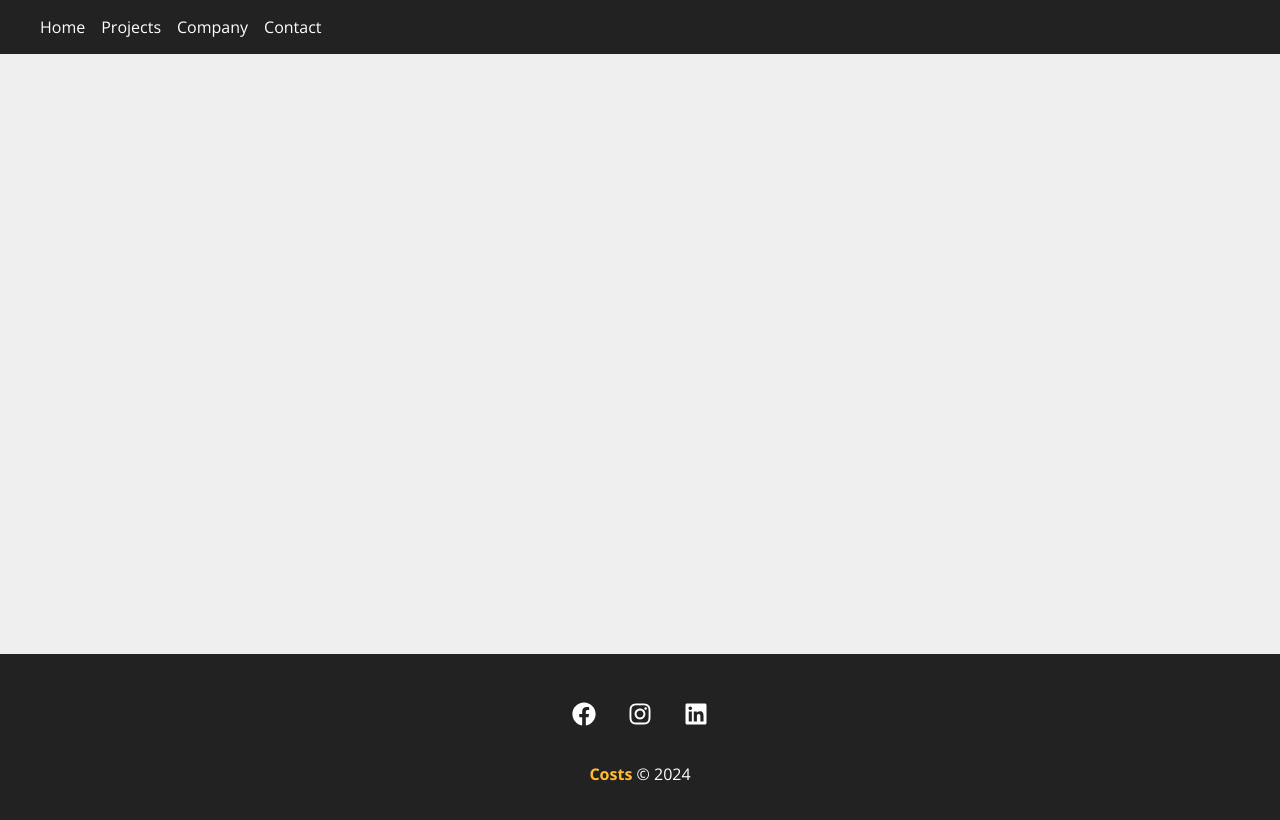
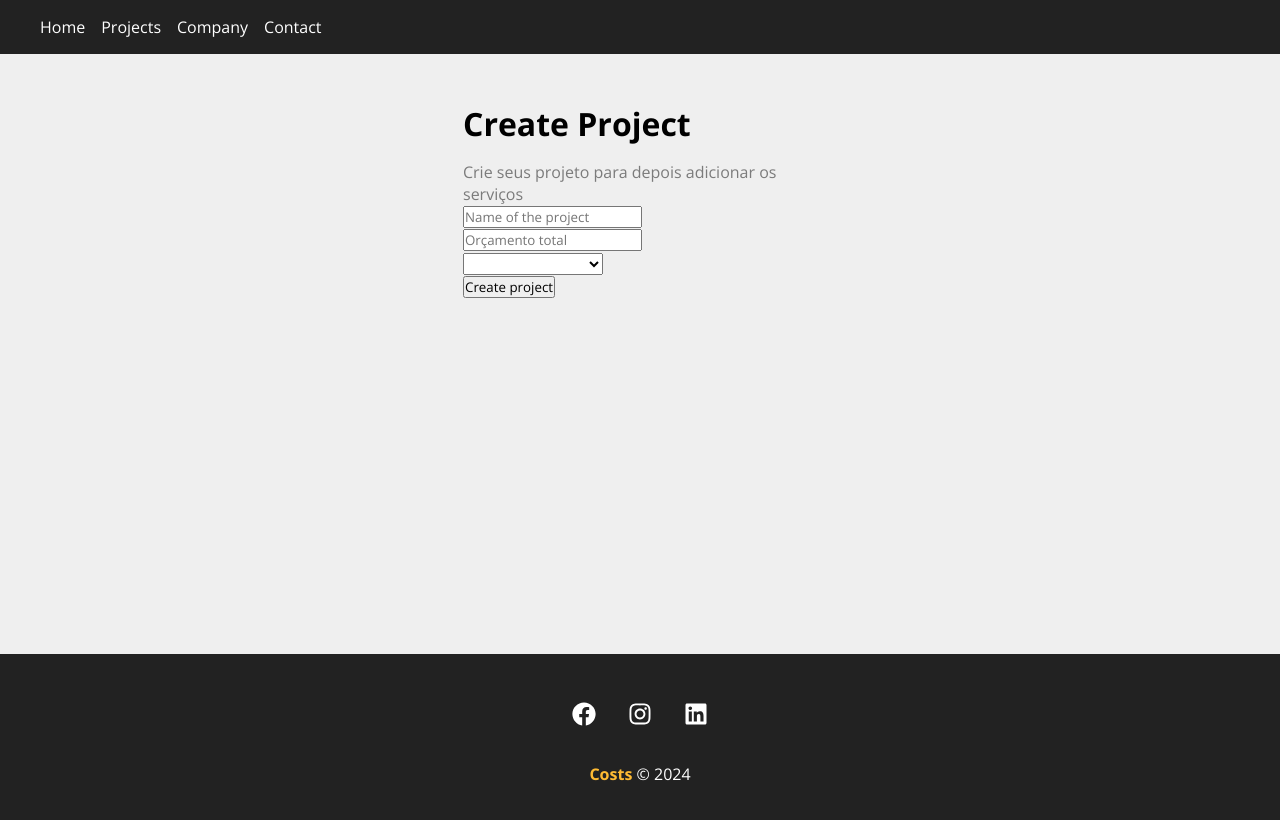
Before and after one commit to Rafaela-Wolf/costs, a React (Create React App) app: page /newproject in a window 1280 px wide. Shown: the top 820 px of the page. Built offline with nearby package versions, Linux system fonts and the light colour scheme.

Commit message:
criando newproject.js e css e projectform.js

```diff
--- a/src/App.js
+++ b/src/App.js
@@ -3,6 +3,7 @@ import Home from './components/pages/Home';
 import Projects from './components/pages/Projects';
 import Company from './components/pages/Company';
 import Contact from './components/pages/Contact';
+import NewProject from './components/pages/NewProject';
 
 import Container from './components/layouts/Container';
 import Navbar from './components/layouts/Navbar';
@@ -18,6 +19,7 @@ function App() {
           <Route path="/projects" element={<Projects />} />
           <Route path="/contact" element={<Contact />} />
           <Route path="/company" element={<Company />} />
+          <Route path="/newproject" element={<NewProject />} />
         </Routes>
       </Container>
       <Footer />
--- /dev/null
+++ b/src/components/pages/NewProject.js
@@ -0,0 +1,14 @@
+import ProjectForm from '../project/ProjectForm';
+import styles from './NewProject.module.css';
+
+function NewProject() {
+    return (
+        <div className={styles.newproject_container}>
+            <h1>Create Project</h1>
+            <p>Crie seus projeto para depois adicionar os serviços</p>
+            <ProjectForm />
+        </div>
+    )
+}
+
+export default NewProject;
--- /dev/null
+++ b/src/components/pages/NewProject.module.css
@@ -0,0 +1,13 @@
+.newproject_container {
+    width: 450px;
+    margin: 0 auto;
+    padding: 3em;
+}
+
+.newproject_container h1 {
+    margin-bottom: 0.5em;
+}
+
+.newproject_container p {
+    color: #7b7b7b;
+}
--- /dev/null
+++ b/src/components/project/ProjectForm.js
@@ -0,0 +1,27 @@
+
+
+function ProjectForm() {
+    return (
+        <form>
+            <div>
+                <input type="text" placeholder="Name of the project"></input>
+            </div>
+
+            <div>
+                <input type="number" placeholder="Orçamento total"></input>
+            </div>
+
+            <div>
+                <select name="category_id">
+                    <option disabled>Select the category</option>
+                </select>
+            </div>
+
+            <div>
+                <input type="submit" value="Create project"></input>
+            </div>
+        </form>
+    )
+}
+
+export default ProjectForm;
```
